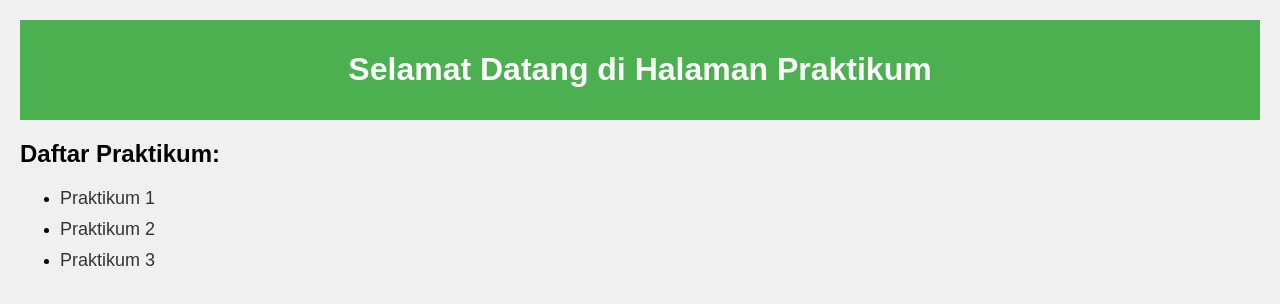
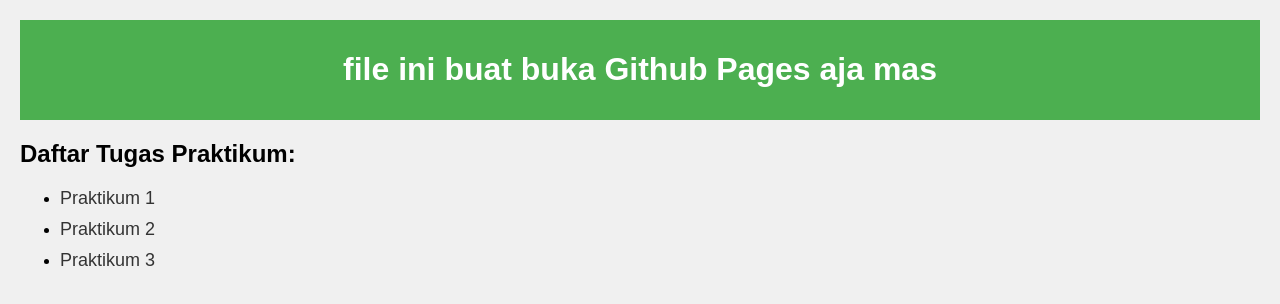
Before and after one commit to yudha556/Tekweb_2024_2300016050, a plain HTML site: page gh_pages.html in a window 1280 px wide. Drawn offline with Linux system fonts and the light colour scheme.

Commit message:
buat buka gh pages

```diff
--- a/gh_pages.html
+++ b/gh_pages.html
@@ -4,7 +4,7 @@
     <meta charset="UTF-8">
     <meta http-equiv="X-UA-Compatible" content="IE=edge">
     <meta name="viewport" content="width=device-width, initial-scale=1.0">
-    <title>Praktikum</title>
+    <title>Tugas Praktikum</title>
     <style>
         body {
             font-family: Arial, sans-serif;
@@ -32,10 +32,10 @@
 </head>
 <body>
     <header>
-        <h1>Selamat Datang di Halaman Praktikum</h1>
+        <h1>file ini buat buka Github Pages aja mas</h1>
     </header>
     <main>
-        <h2>Daftar Praktikum:</h2>
+        <h2>Daftar Tugas Praktikum:</h2>
         <ul>
             <li><a href="Praktikum_1/index.html">Praktikum 1</a></li>
             <li><a href="Praktikum_2/index.html">Praktikum 2</a></li>
```
